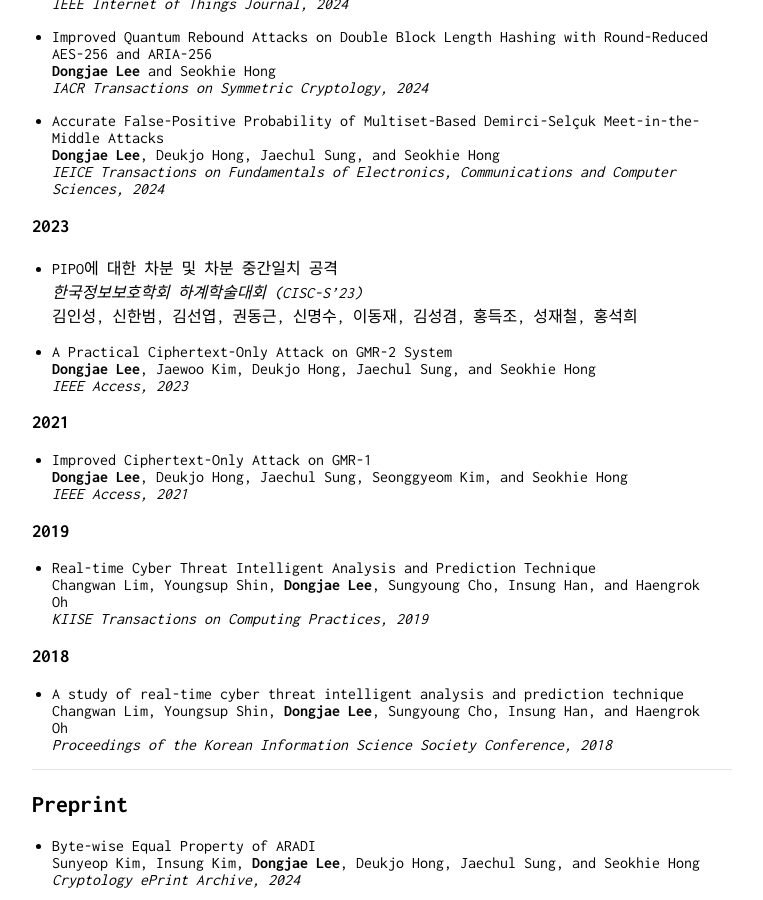
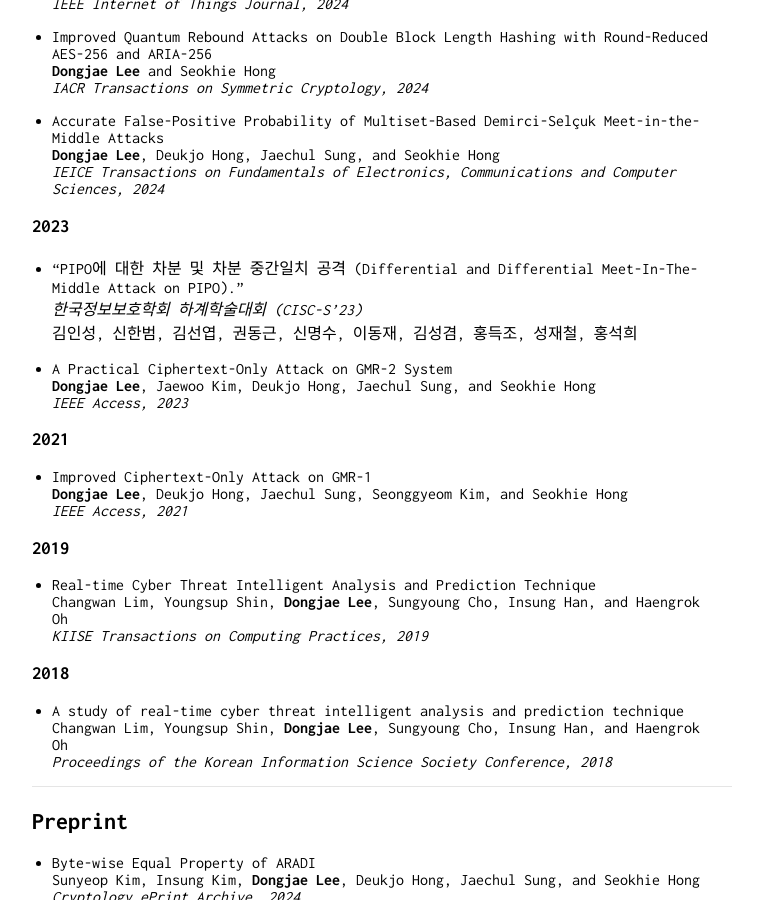
Before and after one commit to DongjaeLee-Dd2dD2/DongjaeLee-Dd2dD2.github.io, a Jekyll site: the page built from index.md, in a window 1280 px wide and 900 px high, scrolled down 842 px. Shown: the whole window, without its empty margins (258-1021 px from the left). Built offline with Jekyll 4.4.1, drawn with Linux system fonts in a browser that asks for light colours; our own code applies the rules of GitHub Pages for plain Markdown files.

Commit message:
Update index.md

```diff
--- a/index.md
+++ b/index.md
@@ -50,7 +50,7 @@ Sunyeop Kim, Myoungsu Shin, Seonkyu Kim, Hanbeom Shin, Insung Kim, Donggeun Kwon
 
 ### 2023
 
-- PIPO에 대한 차분 및 차분 중간일치 공격 \\
+- "PIPO에 대한 차분 및 차분 중간일치 공격 (Differential and Differential Meet-In-The-Middle Attack on PIPO)." \\
 *한국정보보호학회 하계학술대회 (CISC-S'23)*
 김인성, 신한범, 김선엽, 권동근, 신명수, 이동재, 김성겸, 홍득조, 성재철, 홍석희
 
```
